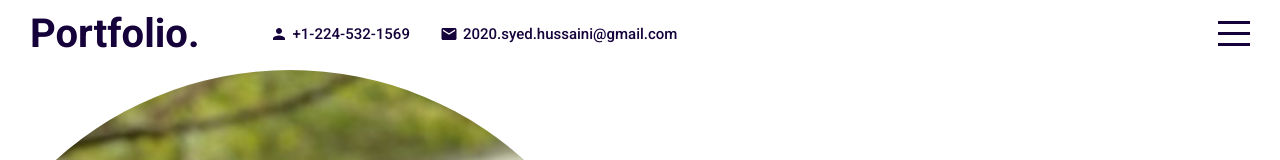
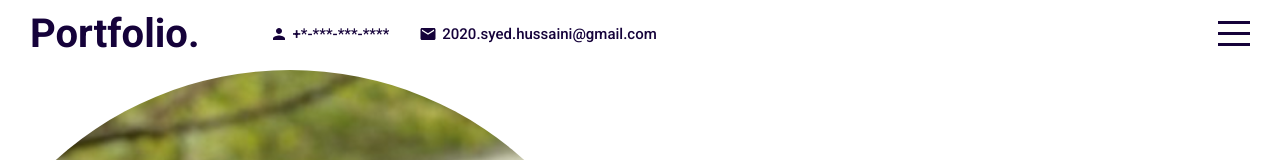
Before and after one commit to SyedH482/personalWebsite, a React (Create React App) app: page / in a window 1280 px wide. Shown: the top 160 px of the page. Built offline with nearby package versions, Linux system fonts and the light colour scheme.

Commit message:
hiding number

```diff
--- a/src/components/testimonials/testimonials.scss
+++ /dev/null
@@ -1,3 +0,0 @@
-.testimonials{
-    background-color: lightcoral;
-}
--- a/src/components/topbar/Topbar.jsx
+++ b/src/components/topbar/Topbar.jsx
@@ -9,7 +9,7 @@ export default function Topbar({menuOpen, setMenuOpen}) {
                 <a href="#introPart" className="logo">Portfolio.</a>
                 <div className="itemContainer">
                     <Person className="icon"/>
-                    <span> +1-224-532-1569</span>
+                    <span> +*-***-***-****</span>
                 </div>
                 <div className="itemContainer">
                     <Mail className="icon"/>
```
Also changed, not shown: src/components/testimonials/Testimonials.jsx (deleted, +0 -9 lines).
